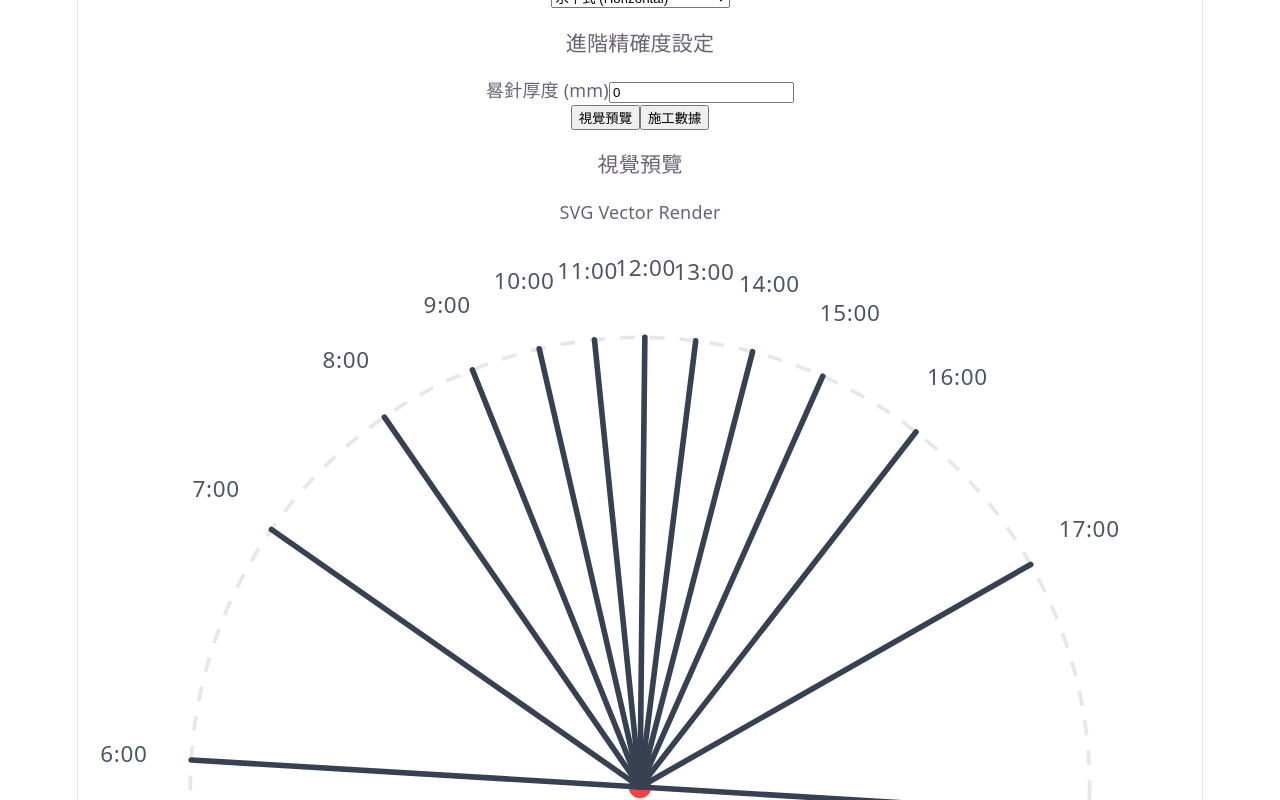
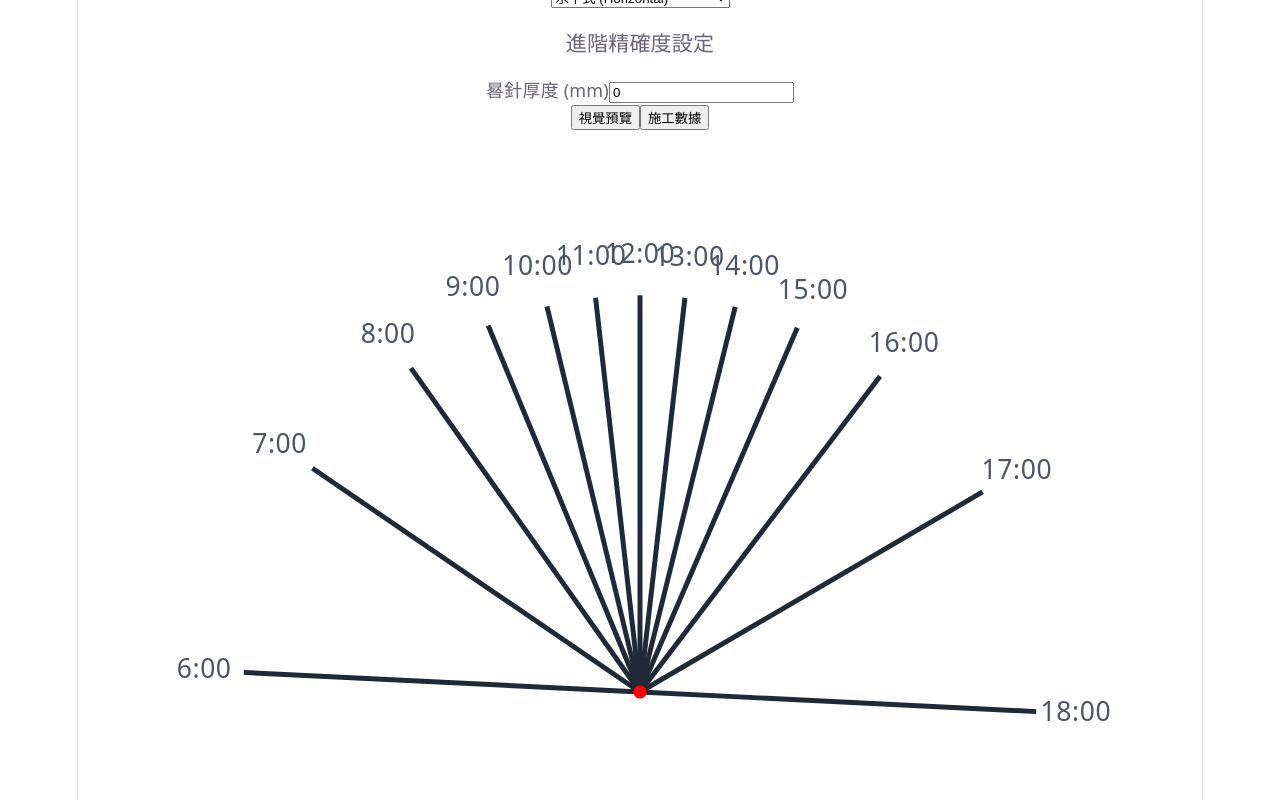
Before and after one commit to NoboruKuni/SundialMagicTool, a React (Vite) app: page / in a window 1280 px wide. Shown: the part 260-1060 px from the top of the page. Built offline with nearby package versions, Linux system fonts and the light colour scheme.

Commit message:
fix: 修正12點軸線並加入晷針厚度平移邏輯

```diff
--- a/src/SundialPreview.jsx
+++ b/src/SundialPreview.jsx
@@ -1,83 +1,54 @@
-// 檔案名稱：SundialPreview.jsx
+// 檔案名稱：src/SundialPreview.jsx
 import React, { useMemo } from 'react';
 import { calculateHourLines } from './sundialMath';
 
 export default function SundialPreview({ config }) {
-  // 1. 呼叫 Phase 2 的數學引擎，算出所有時間點的數據
-  // 使用 useMemo 確保只有當 config 改變時，才重新計算數學，節省效能
   const hourLines = useMemo(() => calculateHourLines(config), [config]);
-
-  // 2. 設定畫布尺寸
-  const radius = config.radius || 100;
-  const padding = 30; // 留白，避免文字被切掉
+  const radius = config.radius || 150;
+  const padding = 50;
   const viewBoxSize = radius + padding;
 
   return (
-    <div className="w-full h-full flex flex-col items-center justify-center bg-white rounded-xl border border-gray-100 shadow-sm p-6 relative overflow-hidden">
+    <div className="w-full h-full flex flex-col items-center justify-center bg-white rounded-xl p-6 relative">
+      <svg viewBox={`-${viewBoxSize} -${viewBoxSize} ${viewBoxSize * 2} ${viewBoxSize * 2}`} className="w-full max-w-lg h-auto">
+        {/* 中心厚度區間指示 (選填) */}
+        {config.gnomonThickness > 0 && (
+          <rect
+            x={-(config.gnomonThickness/2)} y={-radius}
+            width={config.gnomonThickness} height={radius*2}
+            fill="#f3f4f6" stroke="#e5e7eb" strokeWidth="0.5"
+          />
+        )}
 
-      {/* 標題與裝飾 */}
-      <div className="absolute top-6 left-6">
-        <h3 className="text-lg font-semibold text-gray-800 tracking-wide">視覺預覽</h3>
-        <p className="text-xs text-gray-400 mt-1">SVG Vector Render</p>
-      </div>
+        {hourLines.map((line, idx) => {
+          const shift = line.thicknessShift || 0;
 
-      {/* 核心 SVG 畫布 */}
-      {/* viewBox 讓 (-viewBoxSize, -viewBoxSize) 成為左上角，(0,0) 剛好在正中心 */}
-      <svg
-        viewBox={`-${viewBoxSize} -${viewBoxSize} ${viewBoxSize * 2} ${viewBoxSize * 2}`}
-        className="w-full max-w-lg h-auto drop-shadow-sm"
-      >
-        {/* 畫一個外圓/邊界參考線 (虛線) */}
-        <circle cx="0" cy="0" r={radius} fill="none" stroke="#e5e7eb" strokeWidth="1" strokeDasharray="4 4" />
-
-        {/* 根據日晷類型，渲染不同的視覺幾何 */}
-        {config.type === 'analemmatic' ? (
-
-          // 【模式 A】地平投影式：畫出橢圓軌跡與時辰點
-          <g id="analemmatic-render">
-            {/* 中心基準點 */}
-            <circle cx="0" cy="0" r="3" fill="#ef4444" />
-            {hourLines.map((point) => {
-              // 根據半徑放大比例，並翻轉 Y 軸
-              const px = point.x * radius;
-              const py = -point.y * radius;
+          if (config.type === 'analemmatic') {
+            const px = line.x * radius + shift;
+            const py = -line.y * radius;
             return (
-                <g key={point.hour}>
-                  <circle cx={px} cy={py} r="2.5" fill="#3b82f6" />
-                  <text x={px} y={py - 12} textAnchor="middle" fontSize="6" fill="#4b5563" fontWeight="500">
-                    {point.hour}:00
-                  </text>
-                  {/* 連接基準點到時辰點的輔助虛線 */}
-                  <line x1="0" y1="0" x2={px} y2={py} stroke="#f3f4f6" strokeWidth="0.5" strokeDasharray="2 2" />
+              <g key={`${line.hour}-${idx}`}>
+                <circle cx={px} cy={py} r="3" fill="#3b82f6" />
+                <text x={px} y={py - 15} textAnchor="middle" fontSize="8" fill="#4b5563">{line.hour}:00</text>
               </g>
             );
-            })}
-          </g>
-
-        ) : (
-
-          // 【模式 B】水平式 / 垂直式：畫出從中心發散的刻度射線
-          <g id="radial-render">
-            {/* 晷針根部 (Gnomon Root) */}
-            <circle cx="0" cy="0" r="3" fill="#ef4444" />
-            {hourLines.map((line) => {
-              // 將角度 (Degree) 轉換為弧度 (Radian) 供 SVG 計算
+          } else {
             const rad = line.angle * (Math.PI / 180);
-              // 假設 12 點 (0度) 指向正上方 (Y 軸負向)
             const px = radius * Math.sin(rad);
             const py = -radius * Math.cos(rad);
             return (
-                <g key={line.hour}>
-                  <line x1="0" y1="0" x2={px} y2={py} stroke="#374151" strokeWidth="1.5" strokeLinecap="round" />
-                  <text x={px * 1.15} y={py * 1.15} textAnchor="middle" alignmentBaseline="middle" fontSize="6" fill="#4b5563" fontWeight="500">
+              <g key={`${line.hour}-${idx}`} transform={`translate(${shift}, 0)`}>
+                <line x1="0" y1="0" x2={px} y2={py} stroke="#1f2937" strokeWidth="1.5" />
+                <text x={px * 1.1} y={py * 1.1} textAnchor="middle" alignmentBaseline="middle" fontSize="8" fill="#4b5563">
                   {line.hour}:00
                 </text>
               </g>
             );
+          }
         })}
-          </g>
 
-        )}
+        {/* 0,0 標記 */}
+        <circle cx="0" cy="0" r="2" fill="red" />
       </svg>
     </div>
   );
--- a/src/sundialMath.js
+++ b/src/sundialMath.js
@@ -1,75 +1,56 @@
-// 檔案名稱：sundialMath.js
-// 用途：專門處理日晷的所有天文與幾何計算
-
+// 檔案名稱：src/sundialMath.js
 const DEG_TO_RAD = Math.PI / 180;
 const RAD_TO_DEG = 180 / Math.PI;
 
-/**
- * 計算日晷各個整點的刻度數據
- * @param {Object} config - 來自 UI 表單的設定檔
- * @returns {Array} 包含早上 6 點到下午 6 點的繪製數據陣列
- */
 export function calculateHourLines(config) {
-  const { latitude, longitude, timezone, type, applyLongitudeCorrection = true } = config;
+  const { latitude, longitude, timezone, type, gnomonThickness = 0, radius = 100 } = config;
   const lines = [];
-
-  // 1. 經度修正計算：計算當地經度與時區標準經線的差異
-  // 例如：台灣時區為 8，標準經線為 8 * 15 = 120 度。
-  // 若人在板橋(121.46度)，比 120 度更靠東，太陽會提早到，所以刻度需要偏移。
-  const standardMeridian = timezone * 15;
-  const longitudeOffsetDeg = applyLongitudeCorrection ? (longitude - standardMeridian) : 0;
-
-  // 緯度轉為弧度，因為 JavaScript 的 Math.sin/cos 只吃弧度
   const phi = latitude * DEG_TO_RAD;
 
-  // 2. 迴圈計算早上 6 點到下午 18 點的每一個整點
+  // 經度偏移量（分鐘轉為角度）
+  const standardMeridian = timezone * 15;
+  const longitudeOffsetDeg = longitude - standardMeridian;
+
   for (let hour = 6; hour <= 18; hour++) {
-    // 基礎時角：12點為 0 度，每小時差 15 度
-    let hourAngleDeg = (hour - 12) * 15;
-
-    // 將經度修正直接加入時角中
-    hourAngleDeg += longitudeOffsetDeg;
-
-    // 時角轉弧度
+    // 太陽時角：(小時-12)*15度 + 經度修正
+    // 我們加上偏移，但在繪圖時會把 12:00 轉回正上方
+    let hourAngleDeg = (hour - 12) * 15 + longitudeOffsetDeg;
     const h = hourAngleDeg * DEG_TO_RAD;
 
-    // 建立每個時辰的基本資料包
-    const pointData = {
-      hour: hour,
-      hourAngleDeg: hourAngleDeg
-    };
+    let pointData = { hour, hourAngleDeg };
 
-    // 3. 根據日晷類型，套用不同的球面三角學公式
-    if (type === 'horizontal') {
-      // 水平式：計算面上刻度角 H
-      const H_rad = Math.atan(Math.sin(phi) * Math.tan(h));
-      let H_deg = H_rad * RAD_TO_DEG;
+    // 厚度修正位移 (以半徑為比例)
+    // 12點前向左移，12點後向右移
+    const thicknessOffset = (gnomonThickness / 2) / (radius * 2); // 簡單比例轉換
+    const side = hour < 12 ? -1 : (hour > 12 ? 1 : 0);
 
-      // 數學修正：Math.atan 算出的角度範圍在 -90 到 90 度之間。
-      // 對於清晨或傍晚（時角超過 90 度），我們需要手動將角度翻轉到正確的象限。
-      if (hourAngleDeg > 90) H_deg += 180;
-      if (hourAngleDeg < -90) H_deg -= 180;
-
-      pointData.angle = H_deg;
-
-    } else if (type === 'vertical') {
-      // 垂直式（假設正南向）：計算面上刻度角 H
-      const H_rad = Math.atan(Math.cos(phi) * Math.tan(h));
+    if (type === 'horizontal' || type === 'vertical') {
+      const factor = type === 'horizontal' ? Math.sin(phi) : Math.cos(phi);
+      let H_rad = Math.atan(factor * Math.tan(h));
       let H_deg = H_rad * RAD_TO_DEG;
 
       if (hourAngleDeg > 90) H_deg += 180;
       if (hourAngleDeg < -90) H_deg -= 180;
 
-      pointData.angle = H_deg;
+      // 關鍵修正：減去 12:00 的角度，讓 12:00 永遠是 0 度
+      const noonOffset = Math.atan(factor * Math.tan(longitudeOffsetDeg * DEG_TO_RAD)) * RAD_TO_DEG;
+      pointData.angle = H_deg - noonOffset;
+      pointData.thicknessShift = (gnomonThickness / 2) * side; // 實體毫米位移
 
     } else if (type === 'analemmatic') {
-      // 地平投影式：我們不給角度，而是給出橢圓上 X 與 Y 的「比例位置」。
-      // 假設橢圓長軸半徑為 1，Phase 3 畫圖時再乘上使用者想要的真實尺寸 (如 100cm)
+      // 地平投影式：橢圓座標
       pointData.x = Math.sin(h);
       pointData.y = Math.sin(phi) * Math.cos(h);
+      pointData.thicknessShift = (gnomonThickness / 2) * side;
     }
 
     lines.push(pointData);
+
+    // 如果是 12:00 且有厚度，需要產生兩條線（左12點與右12點）
+    if (hour === 12 && gnomonThickness > 0) {
+      lines[lines.length - 1].thicknessShift = -(gnomonThickness / 2);
+      lines.push({ ...pointData, thicknessShift: (gnomonThickness / 2) });
+    }
   }
 
   return lines;
```
Lines whose indentation alone changed are shown as unchanged.
